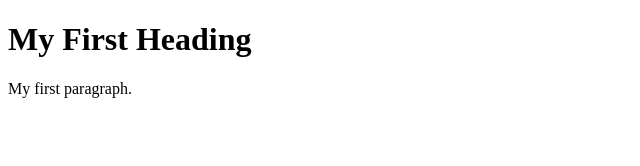
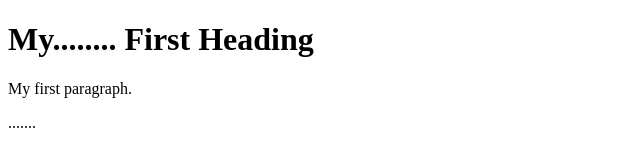
Before and after one commit to reddy4141/MD-reddy-code, a plain HTML site: page index.html in a window 1280 px wide. Shown: the whole page, without its empty margins (0-640 px from the left). Drawn offline with Linux system fonts and the light colour scheme.

Commit message:
dev branch is created

```diff
--- a/index.html
+++ b/index.html
@@ -2,8 +2,8 @@
 <html>
 <body>
 
-<h1>My First Heading</h1>
+<h1>My........ First Heading</h1>
 <p>My first paragraph.</p>
-
+.......
 </body>
 </html>
```
